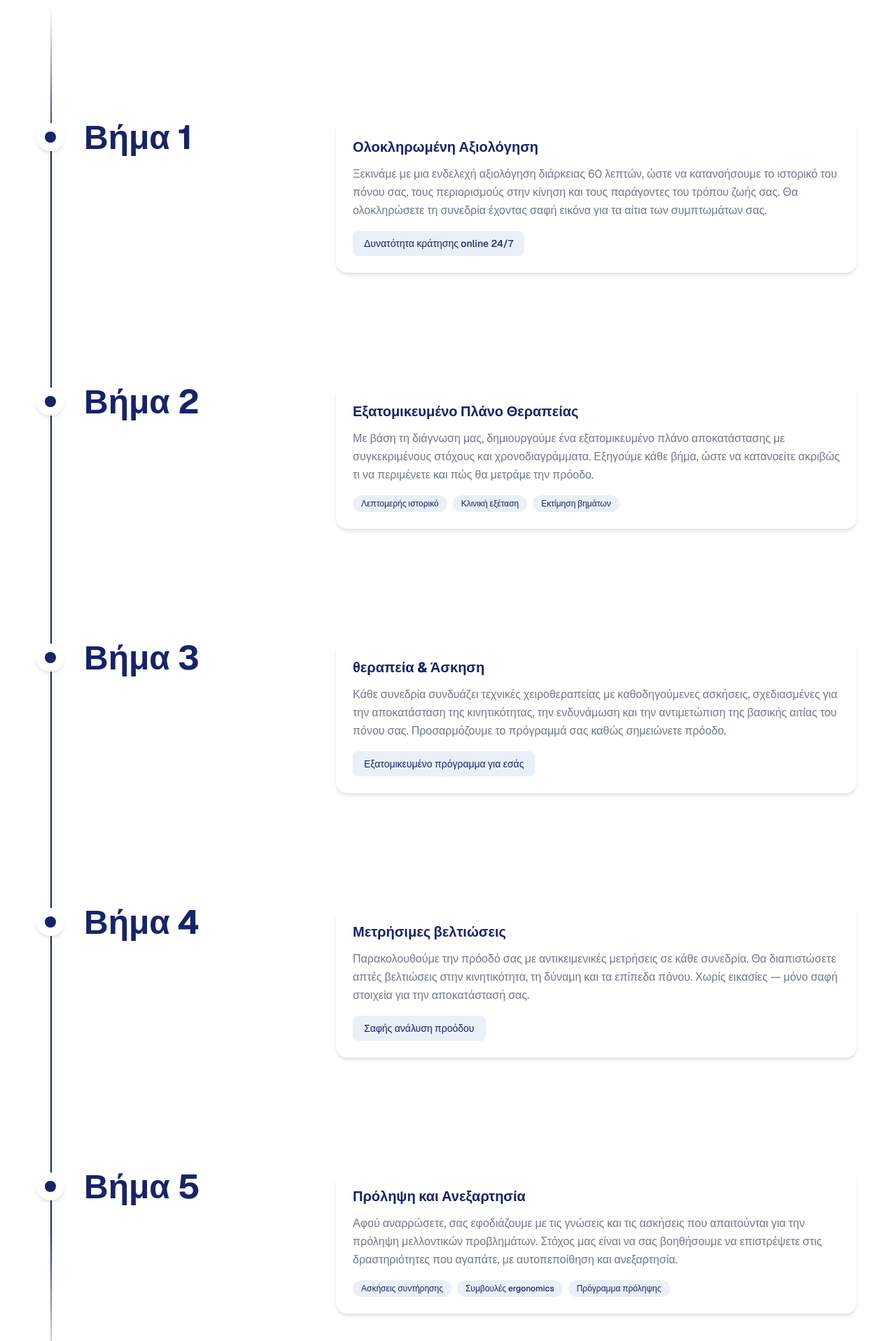
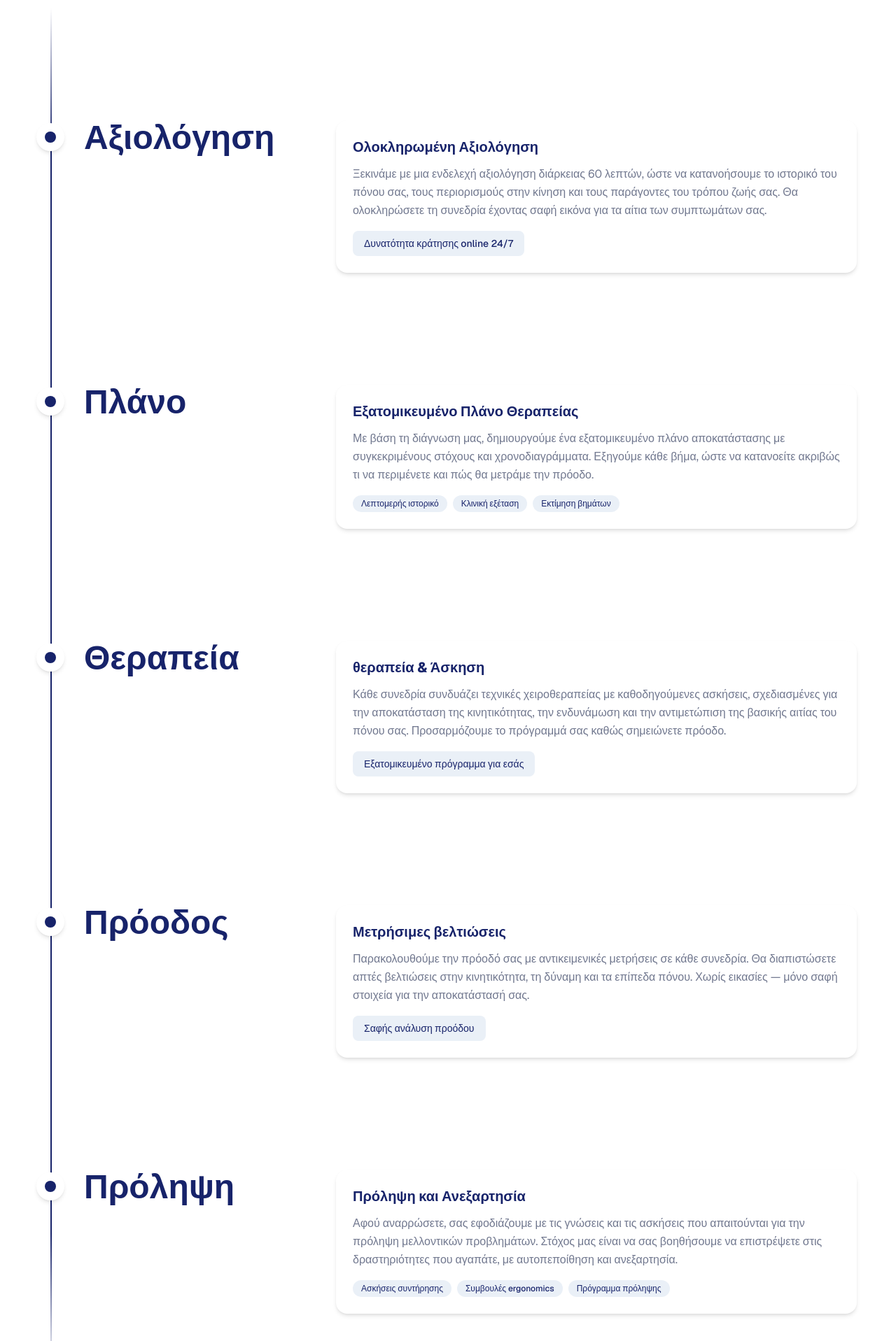
Before and after one commit to Ermeion/ermeion-website, a React (Vite) app: page / in a window 1280 px wide. Shown: the part 2716-4633 px from the top of the page at 70% size. Built offline with nearby package versions, Linux system fonts and the light colour scheme.

Commit message:
Updated App.tsx

```diff
--- a/src/App.tsx
+++ b/src/App.tsx
@@ -703,7 +703,7 @@ function Timeline({ data }: { data: TimelineEntry[] }) {
 function ProcessSection() {
   const processSteps: TimelineEntry[] = [
     {
-      title: 'Βήμα 1',
+      title: 'Αξιολόγηση',
       content: (
         <div className="bg-white rounded-2xl p-6 shadow-md">
           <h4
@@ -728,7 +728,7 @@ function ProcessSection() {
       ),
     },
     {
-      title: 'Βήμα 2',
+      title: 'Πλάνο',
       content: (
         <div className="bg-white rounded-2xl p-6 shadow-md">
           <h4
@@ -767,7 +767,7 @@ function ProcessSection() {
       ),
     },
     {
-      title: 'Βήμα 3',
+      title: 'Θεραπεία',
       content: (
         <div className="bg-white rounded-2xl p-6 shadow-md">
           <h4
@@ -792,7 +792,7 @@ function ProcessSection() {
       ),
     },
     {
-      title: 'Βήμα 4',
+      title: 'Πρόοδος',
       content: (
         <div className="bg-white rounded-2xl p-6 shadow-md">
           <h4
@@ -817,7 +817,7 @@ function ProcessSection() {
       ),
     },
     {
-      title: 'Βήμα 5',
+      title: 'Πρόληψη',
       content: (
         <div className="bg-white rounded-2xl p-6 shadow-md">
           <h4
```
